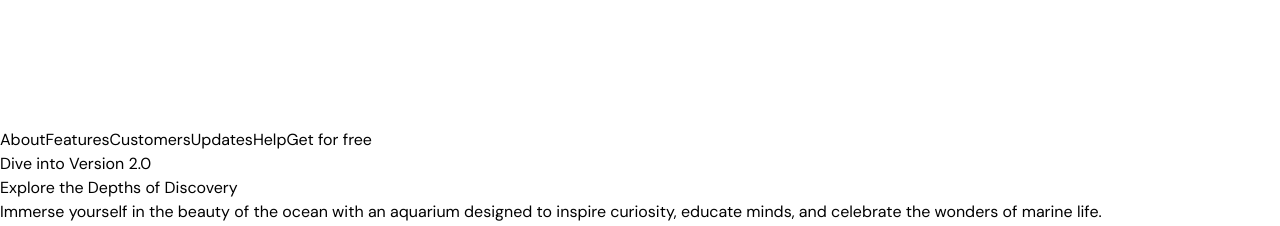
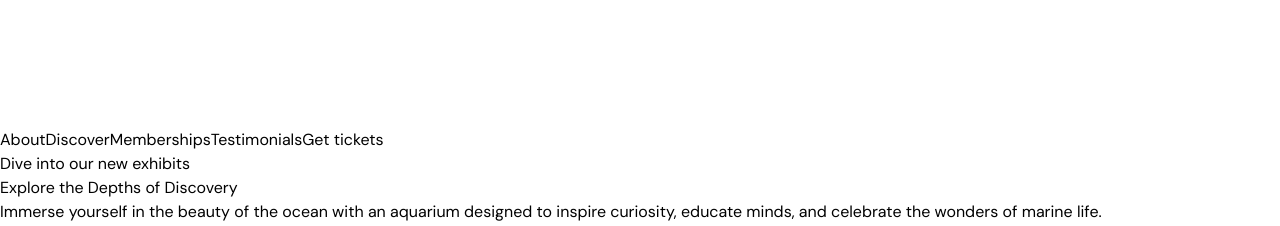
Before and after one commit to LRSORRENTI/Bright-Aquarium, a Next.js app: page / in a window 1280 px wide. Shown: the part 2520-2746 px from the top of the page. Built offline with nearby package versions, Linux system fonts and the light colour scheme.

Commit message:
changed text, and image styles in the CTA

```diff
--- a/src/sections/CallToAction.tsx
+++ b/src/sections/CallToAction.tsx
@@ -1,8 +1,8 @@
 'use client';
 
 import ArrowRight from '@/assets/arrow-right.svg';
-import starImage from '@/assets/butterflyfish.png';
-import springImage from '@/assets/lionfish.png';
+import butterflyFishImage from '@/assets/butterflyfish.png';
+import lionFishImage from '@/assets/lionfish.png';
 
 import Image from 'next/image';
 
@@ -29,7 +29,7 @@ export const CallToAction = () => {
         exclusive events, and unforgettable experiences.
         </p>
         <motion.img
-               src={starImage.src} alt='Star image'
+               src={butterflyFishImage.src} alt='Star image'
                width={360}
                className="absolute -left-[330px] md:-left-[400px] -top-[137px]"
                style={{
@@ -37,9 +37,9 @@ export const CallToAction = () => {
                }}
                />
         <motion.img
-               src={springImage.src} alt='Spring image'
+               src={lionFishImage.src} alt='Spring image'
                width={360}
-               className="absolute -right-[331px] -top-[19px]"
+               className="absolute -right-[391px] -top-[19px]"
                style={{
                 translateY,
                }}
--- a/src/sections/Header.tsx
+++ b/src/sections/Header.tsx
@@ -45,20 +45,20 @@ export const Header = () => {
                 About
               </a>
               <a href="#" className="hover:text-black transition-all ease-in-out">
-                Features
+                Discover
               </a>
               <a href="#" className="hover:text-black transition-all ease-in-out">
-                Customers
+                Memberships
               </a>
               <a href="#" className="hover:text-black transition-all ease-in-out">
-                Updates
+                Testimonials
               </a>
-              <a href="#" className="hover:text-black transition-all ease-in-out">
+              {/* <a href="#" className="hover:text-black transition-all ease-in-out">
                 Help
-              </a>
+              </a> */}
               <button className="group bg-black px-4 py-2 rounded-lg font-medium inline-flex align-middle justify-center tracking-tight transition-all duration-300">
                 <span className="bg-clip-text text-white transition-all duration-300 bg-gradient-to-r from-pink-400 via-yellow-400 to-blue-400 group-hover:text-transparent group-hover:bg-gradient-to-r">
-                  Get for free
+                  Get tickets
                 </span>
               </button>
             </nav>
--- a/src/sections/Hero.tsx
+++ b/src/sections/Hero.tsx
@@ -26,7 +26,7 @@ export const Hero = () => {
       <div className='md:flex items-center'>
       <div className='md:w-[478px]'>
   <div className="tag">
-    Dive into Version 2.0
+    Dive into our new exhibits
   </div>
   <h1 className="text-5xl md:text-7xl font-bold tracking-tighter bg-gradient-to-b from-black to-[#001E80] text-transparent bg-clip-text mt-6">
     Explore the Depths of Discovery
```
